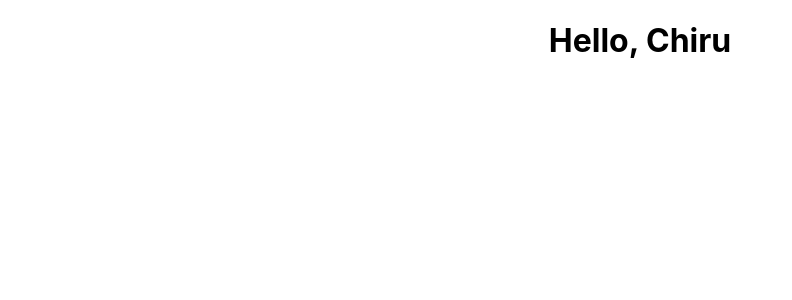
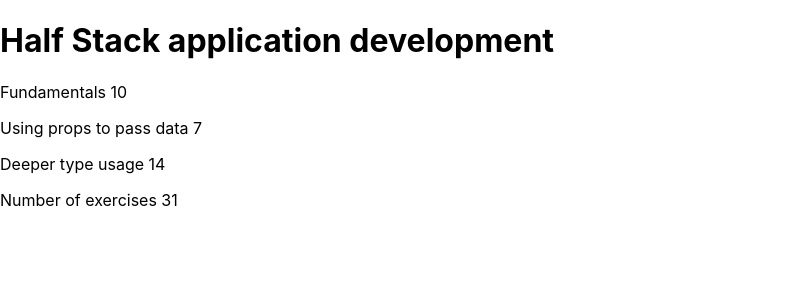
Before and after one commit to code0monkey1/courses-react-typescript-fullstackopen, a React (Create React App) app: page / in a window 1280 px wide. Shown: the top 300 px of the page, without its empty margins (0-792 px from the left). Built offline with nearby package versions, Linux system fonts and the light colour scheme.

Commit message:
6 May 2023, 16:12

```diff
--- a/src/App.tsx
+++ b/src/App.tsx
@@ -1,14 +1,39 @@
 
-import './App.css';
-import Welcome from './Welcome';
+const App = () => {
+  const courseName = "Half Stack application development";
+  const courseParts = [
+    {
+      name: "Fundamentals",
+      exerciseCount: 10
+    },
+    {
+      name: "Using props to pass data",
+      exerciseCount: 7
+    },
+    {
+      name: "Deeper type usage",
+      exerciseCount: 14
+    }
+  ];
 
-
-function App() {
   return (
-    <div className="App">
-      <Welcome name="Chiru" />
+    <div>
+      <h1>{courseName}</h1>
+      <p>
+        {courseParts[0].name} {courseParts[0].exerciseCount}
+      </p>
+      <p>
+        {courseParts[1].name} {courseParts[1].exerciseCount}
+      </p>
+      <p>
+        {courseParts[2].name} {courseParts[2].exerciseCount}
+      </p>
+      <p>
+        Number of exercises{" "}
+        {courseParts.reduce((carry, part) => carry + part.exerciseCount, 0)}
+      </p>
     </div>
   );
-}
+};
 
 export default App;
```
Also changed, not shown: 1 other file (tests, documents, lock files or other folders).
